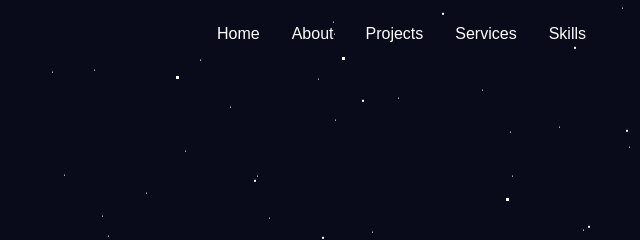
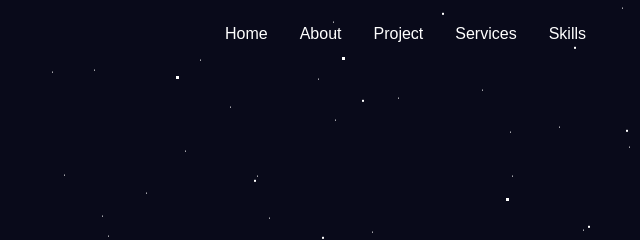
Before and after one commit to Chanchal0310/portfolio, a plain HTML site: page index.html in a window 1280 px wide. Shown: the top 240 px of the page, 594-1234 px from the left. Drawn offline with nearby package versions, Linux system fonts and the light colour scheme.

Commit message:
Update index.html

```diff
--- a/index.html
+++ b/index.html
@@ -29,7 +29,7 @@
       <ul>
         <li><a href="#">Home</a></li>
         <li><a href="#">About</a></li>
-        <li><a href="#">Projects</a></li>
+        <li><a href="#">Project</a></li>
         <li><a href="#">Services</a></li>
         <li><a href="#">Skills</a></li>
       </ul>
```
